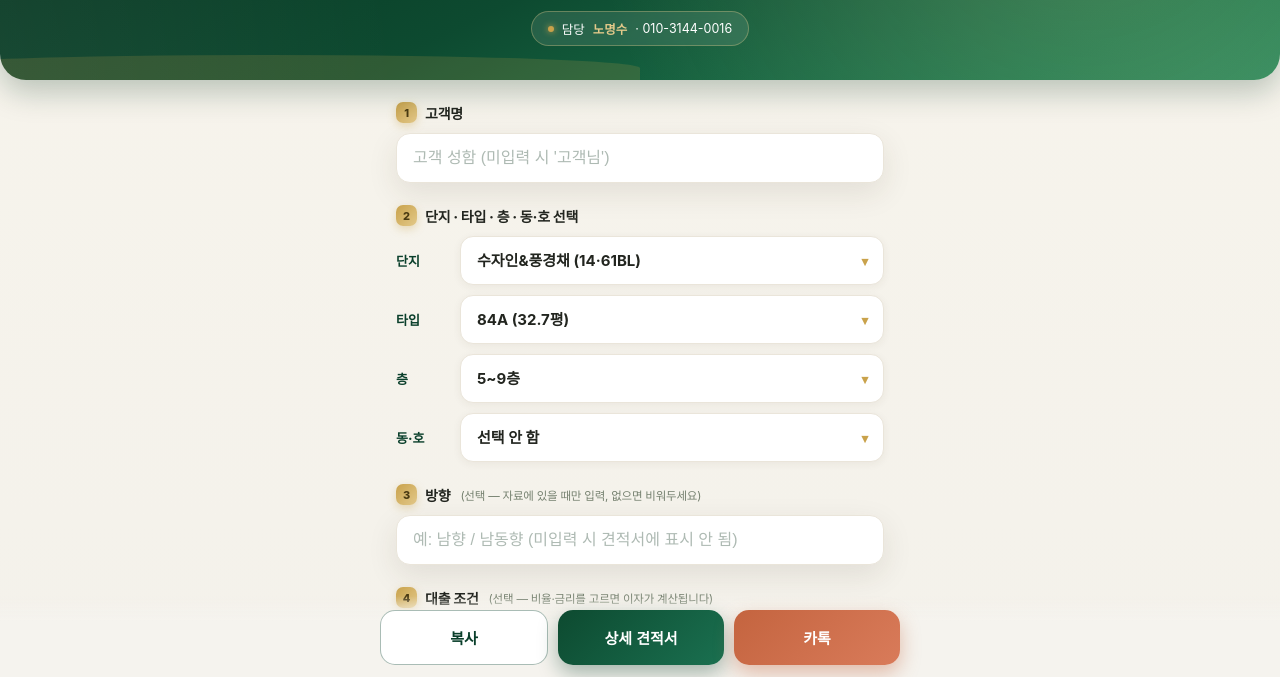
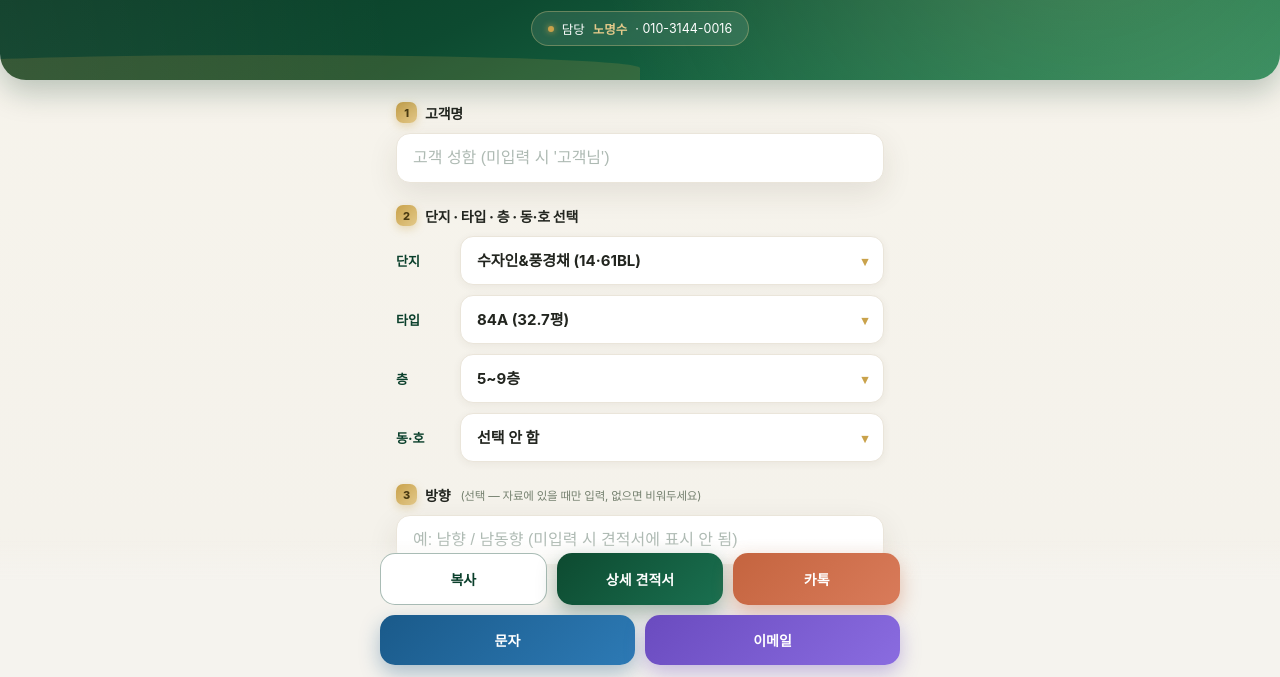
Before and after one commit to shaudehd/godeok-sujain, a plain HTML site: page index.html in a window 1280 px wide. Shown: the part 115-792 px from the top of the page. Drawn offline with Linux system fonts and the light colour scheme.

Commit message:
하단 버튼 확장 — 카톡/문자/이메일 3채널 전송

```diff
--- a/index.html
+++ b/index.html
@@ -156,6 +156,11 @@ input[type=range]::-moz-range-track{height:12px;border-radius:7px;background:tra
 .btn{flex:1;border:0;border-radius:15px;padding:16px 8px;font-size:15px;font-weight:800;cursor:pointer;transition:.15s}
 .btn:active{transform:scale(.97)}
 .btn.kakao{background:linear-gradient(135deg,var(--coral2) 0%,var(--coral) 100%);color:#fff;box-shadow:0 8px 20px rgba(196,100,63,.4)}
+.btn.sms{background:linear-gradient(135deg,#1a5a8a,#2d7ab5);color:#fff;box-shadow:0 8px 20px rgba(26,90,138,.35)}
+.btn.mail{background:linear-gradient(135deg,#6a4bbf,#8a6ce0);color:#fff;box-shadow:0 8px 20px rgba(106,75,191,.35)}
+.btns .in{flex-wrap:wrap}
+.btns .btn{flex:1 1 30%;min-width:88px;font-size:14px;padding:15px 4px}
+.btns .btn.copy{flex:1 1 30%}
 .btn.copy{background:var(--card);color:var(--g);border:1.5px solid rgba(10,63,43,.35)}
 .toast{position:fixed;bottom:108px;left:50%;transform:translateX(-50%);background:rgba(26,36,31,.94);color:#fff;padding:11px 20px;border-radius:26px;font-size:13px;opacity:0;transition:.25s;pointer-events:none;z-index:9;white-space:nowrap}
 .toast.on{opacity:1}
@@ -305,6 +310,8 @@ input[type=range]::-moz-range-track{height:12px;border-radius:7px;background:tra
   <button class="btn copy" onclick="copyT()">복사</button>
   <button class="btn a4" onclick="showSheet()">상세 견적서</button>
   <button class="btn kakao" onclick="sendKakao()">카톡</button>
+  <button class="btn sms" onclick="sendSMS()">문자</button>
+  <button class="btn mail" onclick="sendMail()">이메일</button>
 </div></div>
 <div class="toast" id="toast"></div>
 
@@ -414,6 +421,15 @@ function sendKakao(){
  if(navigator.share){navigator.share({text:m}).catch(function(){})}
  else{copyT(function(){location.href="kakaotalk://"})}
 }
+function sendSMS(){
+ var m=msg(),p="";
+ if(navigator.share){navigator.share({text:m}).catch(function(){copyT(function(){location.href="sms:"+p+"?body="+encodeURIComponent(m)})})}
+ else{location.href="sms:"+p+"?body="+encodeURIComponent(m)}
+}
+function sendMail(){
+ var m=msg(),sub="【고덕 수자인&풍경채&하우스디】 견적 안내";
+ location.href="mailto:?subject="+encodeURIComponent(sub)+"&body="+encodeURIComponent(m);
+}
 function copyT(cb){
  var m=msg();
  if(navigator.clipboard&&navigator.clipboard.writeText){navigator.clipboard.writeText(m).then(function(){toast("견적 메시지를 복사했어요");if(cb)cb()},function(){fallbackCopy(m,cb)})}
```
